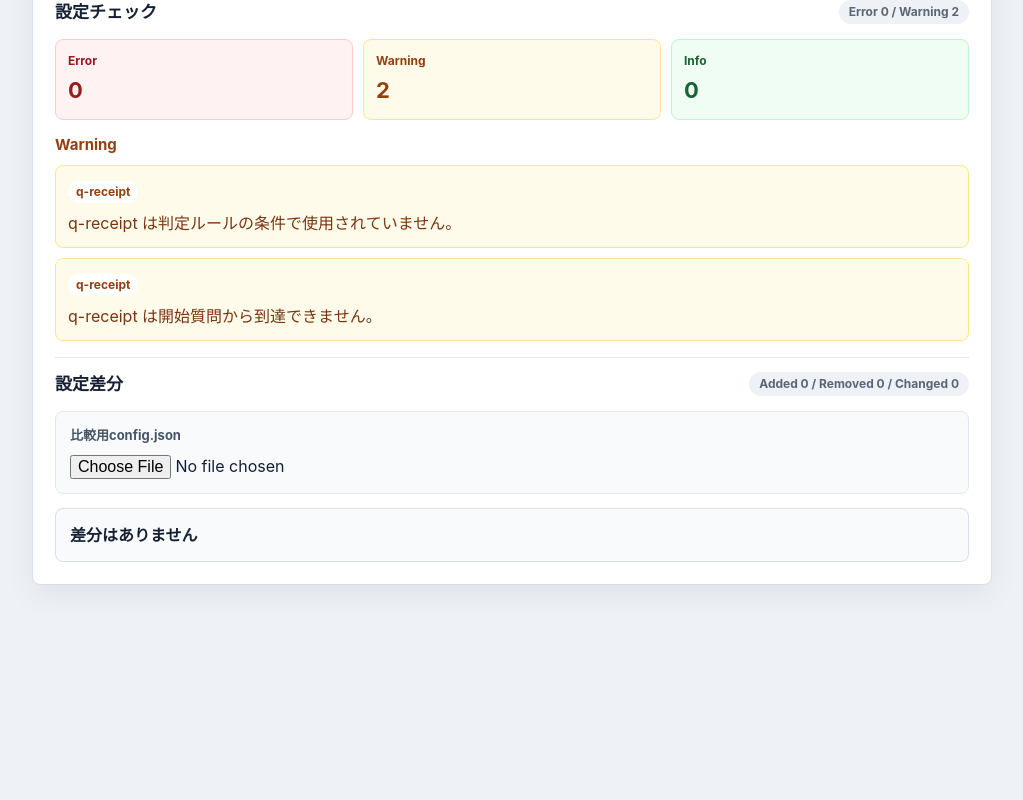
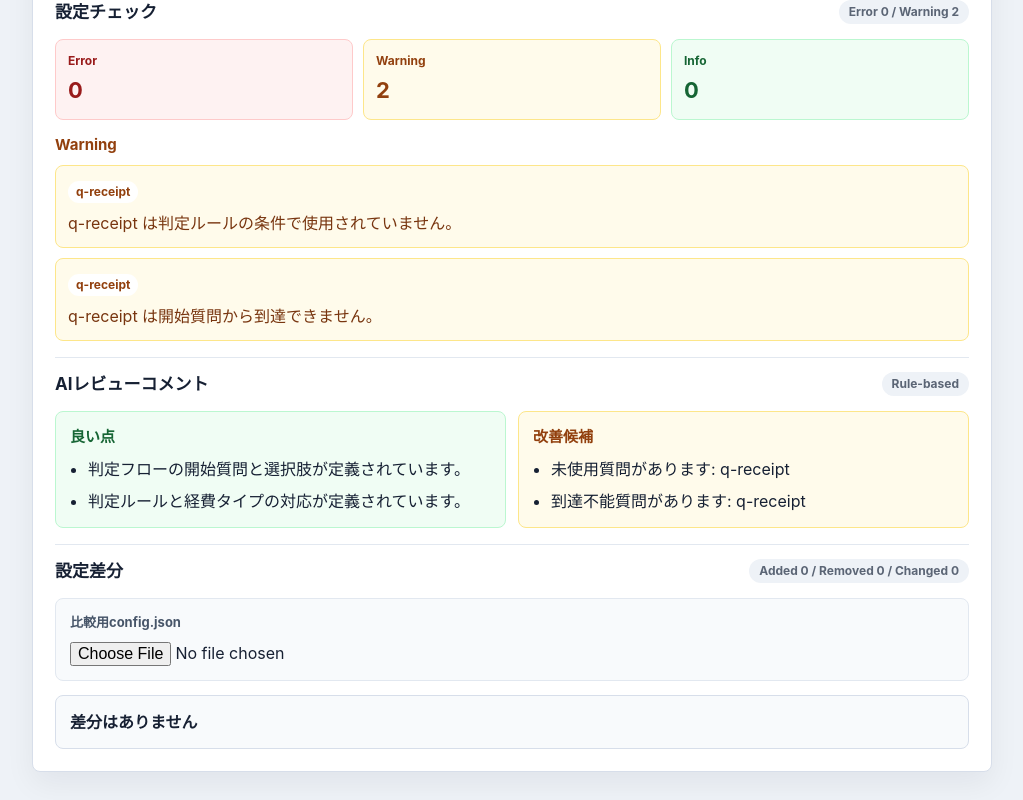
Before and after one commit to nanami96/concur-maigo-boshi-bot, a React (Vite) app: page / in a window 1280 px wide. Shown: the part 2071-2871 px from the top of the page, without its empty margins (128-1151 px from the left). Before the commit the page ends 2684 px from the top, so only its background shows below. Built offline with nearby package versions, Linux system fonts and the light colour scheme.

Commit message:
feat: add AI review advisor

```diff
--- a/src/RuleOverview.jsx
+++ b/src/RuleOverview.jsx
@@ -3,6 +3,7 @@ import { parseCompareConfigText } from "./compareConfigFile";
 import { checkConfig } from "./configChecks";
 import { compareConfigs } from "./configDiff";
 import { searchConfig } from "./configSearch";
+import { generateReviewComments } from "./reviewAdvisor";
 import RuleFlowTree from "./RuleFlowTree";
 
 function getExpenseTypeName(config, expenseTypeId) {
@@ -154,6 +155,42 @@ function ConfigCheckSection({ result }) {
 
       <CheckIssueList title="Error" items={errors} level="error" />
       <CheckIssueList title="Warning" items={warnings} level="warning" />
+    </details>
+  );
+}
+
+function ReviewCommentList({ title, items, type }) {
+  return (
+    <div className={`advisorGroup ${type}`}>
+      <h3>{title}</h3>
+      <ul>
+        {items.map((item) => (
+          <li key={item}>{item}</li>
+        ))}
+      </ul>
+    </div>
+  );
+}
+
+function ReviewAdvisorCard({ result }) {
+  return (
+    <details className="overviewSection" open>
+      <summary>
+        AIレビューコメント
+        <span>Rule-based</span>
+      </summary>
+      <div className="advisorCard">
+        <ReviewCommentList
+          title="良い点"
+          items={result.goodPoints}
+          type="good"
+        />
+        <ReviewCommentList
+          title="改善候補"
+          items={result.improvementCandidates}
+          type="improvement"
+        />
+      </div>
     </details>
   );
 }
@@ -364,6 +401,9 @@ export default function RuleOverview({ companyId, config, compareConfig }) {
     (left, right) => left.priority - right.priority,
   );
   const configCheckResult = checkConfig(config);
+  const reviewAdvisorResult = useMemo(() => generateReviewComments(config), [
+    config,
+  ]);
   const visibleDiff = searchResult.filtered.diff || configDiffResult;
   const shouldShowSearchEmpty = searchResult.hasQuery && !searchResult.hasMatches;
 
@@ -457,6 +497,7 @@ export default function RuleOverview({ companyId, config, compareConfig }) {
       </details>
 
       <ConfigCheckSection result={configCheckResult} />
+      <ReviewAdvisorCard result={reviewAdvisorResult} />
       {!shouldShowSearchEmpty && (
         <ConfigDiffSection
           diff={visibleDiff}
--- /dev/null
+++ b/src/reviewAdvisor.js
@@ -0,0 +1,140 @@
+function buildGraph(questions) {
+  const questionIds = new Set(questions.map((question) => question.id));
+
+  return new Map(
+    questions.map((question) => [
+      question.id,
+      (question.options || [])
+        .map((option) => option.nextQuestionId)
+        .filter((nextQuestionId) => questionIds.has(nextQuestionId)),
+    ]),
+  );
+}
+
+function findReachableQuestionIds(questions) {
+  const graph = buildGraph(questions);
+  const firstQuestion = questions[0];
+  const reachable = new Set();
+  const queue = firstQuestion ? [firstQuestion.id] : [];
+
+  while (queue.length > 0) {
+    const questionId = queue.shift();
+
+    if (reachable.has(questionId)) {
+      continue;
+    }
+
+    reachable.add(questionId);
+
+    (graph.get(questionId) || []).forEach((nextQuestionId) => {
+      if (!reachable.has(nextQuestionId)) {
+        queue.push(nextQuestionId);
+      }
+    });
+  }
+
+  return reachable;
+}
+
+function getUsage(config) {
+  const usedQuestionIds = new Set();
+  const usedExpenseTypeIds = new Set();
+
+  (config.rules || []).forEach((rule) => {
+    Object.keys(rule.conditions || {}).forEach((questionId) =>
+      usedQuestionIds.add(questionId),
+    );
+    usedExpenseTypeIds.add(rule.resultExpenseTypeId);
+  });
+
+  return {
+    usedQuestionIds,
+    usedExpenseTypeIds,
+  };
+}
+
+function hasSimpleLinearStart(questions) {
+  const firstQuestion = questions[0];
+
+  return Boolean(firstQuestion && (firstQuestion.options || []).length > 0);
+}
+
+export function generateReviewComments(config) {
+  const questions = config.questions || [];
+  const rules = config.rules || [];
+  const expenseTypes = config.expenseTypes || [];
+  const { usedQuestionIds, usedExpenseTypeIds } = getUsage(config);
+  const reachableQuestionIds = findReachableQuestionIds(questions);
+  const unusedQuestions = questions.filter(
+    (question) => !usedQuestionIds.has(question.id),
+  );
+  const unusedExpenseTypes = expenseTypes.filter(
+    (expenseType) => !usedExpenseTypeIds.has(expenseType.id),
+  );
+  const unreachableQuestions = questions.filter(
+    (question) => !reachableQuestionIds.has(question.id),
+  );
+  const goodPoints = [];
+  const improvementCandidates = [];
+
+  if (hasSimpleLinearStart(questions)) {
+    goodPoints.push("判定フローの開始質問と選択肢が定義されています。");
+  }
+
+  if (unusedQuestions.length === 0 && questions.length > 0) {
+    goodPoints.push("未使用質問はありません。");
+  }
+
+  if (unreachableQuestions.length === 0 && questions.length > 0) {
+    goodPoints.push("開始質問から到達できない質問はありません。");
+  }
+
+  if (rules.length > 0 && expenseTypes.length > 0) {
+    goodPoints.push("判定ルールと経費タイプの対応が定義されています。");
+  }
+
+  if (unusedQuestions.length > 0) {
+    improvementCandidates.push(
+      `未使用質問があります: ${unusedQuestions.map((question) => question.id).join(", ")}`,
+    );
+  }
+
+  if (unusedExpenseTypes.length > 0) {
+    improvementCandidates.push(
+      `未使用経費タイプがあります: ${unusedExpenseTypes
+        .map((expenseType) => expenseType.id)
+        .join(", ")}`,
+    );
+  }
+
+  if (unreachableQuestions.length > 0) {
+    improvementCandidates.push(
+      `到達不能質問があります: ${unreachableQuestions
+        .map((question) => question.id)
+        .join(", ")}`,
+    );
+  }
+
+  if (rules.length >= 10) {
+    improvementCandidates.push(
+      "Rule数が多いため、条件の統合や分割方針の見直しを検討してください。",
+    );
+  }
+
+  if (questions.length === 0) {
+    improvementCandidates.push("質問が設定されていません。開始質問を定義してください。");
+  }
+
+  if (rules.length === 0) {
+    improvementCandidates.push("判定ルールが設定されていません。");
+  }
+
+  if (goodPoints.length === 0) {
+    goodPoints.push("レビュー可能な設定項目が生成されています。");
+  }
+
+  return {
+    goodPoints,
+    improvementCandidates,
+  };
+}
--- a/src/styles.css
+++ b/src/styles.css
@@ -539,6 +539,54 @@ button {
   color: #78350f;
 }
 
+.advisorCard {
+  display: grid;
+  grid-template-columns: repeat(2, minmax(0, 1fr));
+  gap: 12px;
+  margin-top: 14px;
+}
+
+.advisorGroup {
+  border: 1px solid #e2e8f0;
+  border-radius: 8px;
+  background: #f8fafc;
+  padding: 14px;
+}
+
+.advisorGroup h3 {
+  margin: 0 0 8px;
+  font-size: 15px;
+}
+
+.advisorGroup.good {
+  border-color: #bbf7d0;
+  background: #f0fdf4;
+}
+
+.advisorGroup.good h3 {
+  color: #166534;
+}
+
+.advisorGroup.improvement {
+  border-color: #fde68a;
+  background: #fffbeb;
+}
+
+.advisorGroup.improvement h3 {
+  color: #92400e;
+}
+
+.advisorGroup ul {
+  display: grid;
+  gap: 8px;
+  margin: 0;
+  padding-left: 18px;
+}
+
+.advisorGroup li {
+  overflow-wrap: anywhere;
+}
+
 .diffSummaryGrid {
   display: grid;
   grid-template-columns: repeat(3, minmax(0, 1fr));
@@ -1000,6 +1048,10 @@ button {
     grid-template-columns: 1fr;
   }
 
+  .advisorCard {
+    grid-template-columns: 1fr;
+  }
+
   .compareConfigLoader {
     align-items: stretch;
     flex-direction: column;
```
Also changed, not shown: 1 other file (tests, documents, lock files or other folders).
